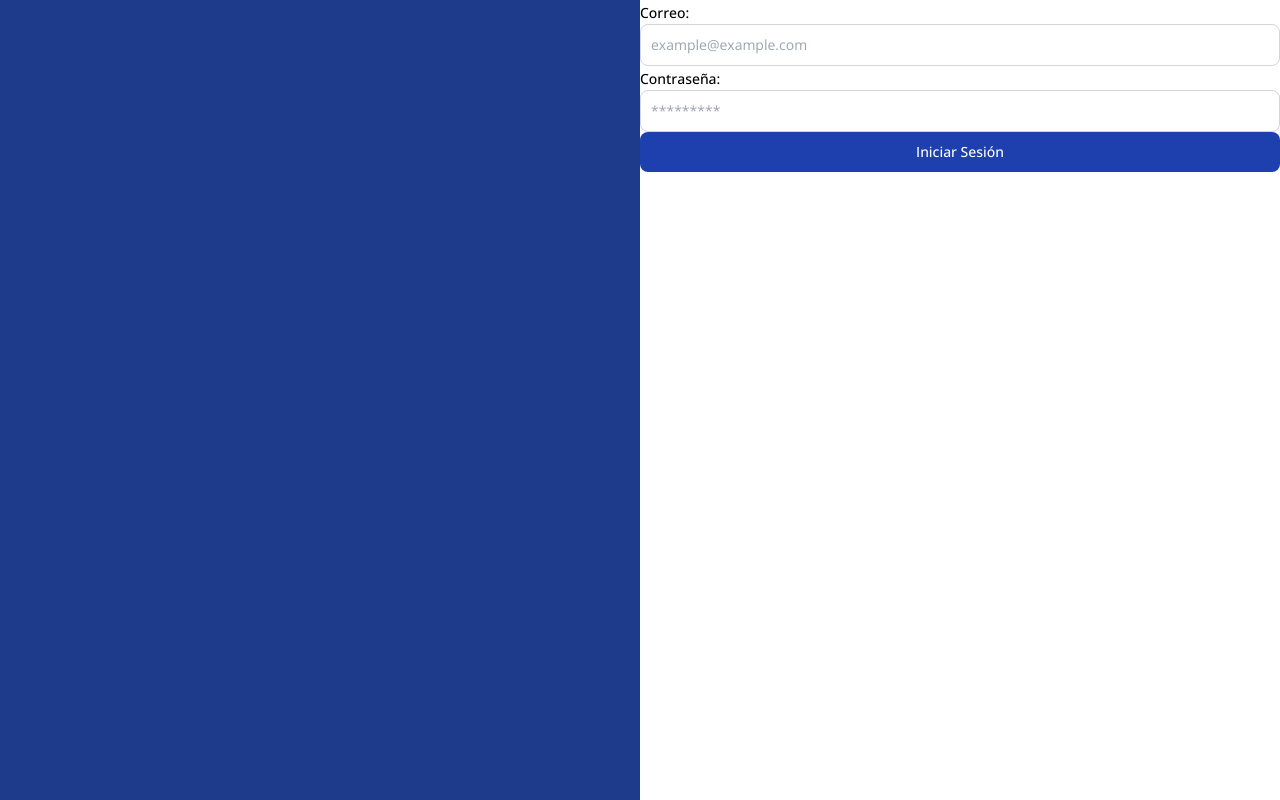
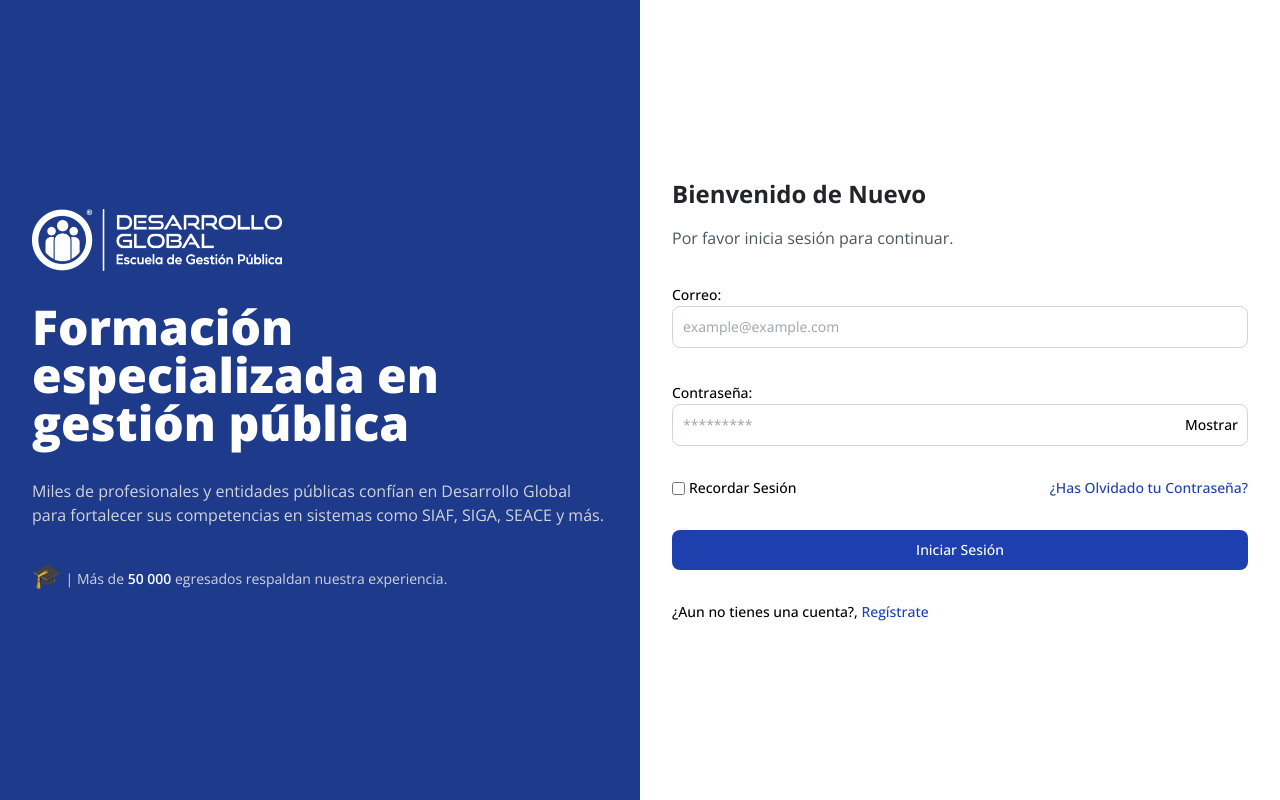
Before and after one commit to prgmddg/frontend, a Next.js app: page /iniciar-sesion in a window 1280 px wide. Built offline with nearby package versions, Linux system fonts and the light colour scheme.

Commit message:
add page login

```diff
--- a/src/app/(auth)/iniciar-sesion/page.tsx
+++ b/src/app/(auth)/iniciar-sesion/page.tsx
@@ -1,22 +1,170 @@
+'use client'
+
+import Icon from '@/components/Icon'
+import listErrors from '@/data/errors'
+import { useAuth } from '@/hooks/useAuth'
+import { useMutation } from '@tanstack/react-query'
+import Link from 'next/link'
+import { useRouter } from 'next/navigation'
+import { ChangeEvent, FormEvent, useEffect, useState } from 'react'
+import Swal from 'sweetalert2'
+
 export default function SignInPage () {
+  const route = useRouter()
+  const { setAuth } = useAuth()
+  const [mounted, setMounted] = useState(false)
+  const [data, setData] = useState<{ email: string, password: string, remember: boolean }>({ email: '', password: '', remember: false })
+  const [error, setError] = useState<{ email: string, password: string, general: string }>({ email: '', password: '', general: '' })
+  const [viewPassword, setViewPassword] = useState(false)
+
+  const mutation = useMutation({
+    onSettled: (data) => {
+      setAuth(data)
+
+      localStorage.setItem('DG-USER', JSON.stringify(data))
+      document.cookie = `token=${data.token};domain=.desarrolloglobal.pe`
+
+      route.push('/')
+    },
+    onError: (error) => {
+      setError({ email: '', password: '', general: error.message })
+      Swal.fire({
+        toast: true,
+        icon: 'error',
+        text: listErrors[error.message],
+        position: 'top-end',
+        showConfirmButton: false,
+        timer: 1200
+      })
+    },
+    mutationFn: async (data: { email: string, password: string, remember: boolean }) => {
+      const formData = new FormData()
+
+      formData.append('correo', data.email)
+      formData.append('clave', data.password)
+
+      const response = await fetch(`${process.env.NEXT_PUBLIC_API_URL}/sesiones/login`, {
+        method: 'POST',
+        body: formData
+      })
+
+      if (!response.ok) {
+        throw new Error('INTERNAL_SERVER_ERROR')
+      }
+
+      const result = await response.json()
+
+      if (result === false) {
+        throw new Error('INVALID_EMAIL_OR_PASSWORD')
+      }
+
+      return result
+    }
+  })
+
+  const handleData = (e: ChangeEvent<HTMLInputElement>) => {
+    const { name, value, type, checked } = e.target
+    setData((prev) => ({
+      ...prev,
+      [name]: type === 'checkbox' ? checked : value.trim()
+    }))
+  }
+
+  const handleViewPassword = () => setViewPassword(!viewPassword)
+
+  const handleSubmit = (e: FormEvent<HTMLFormElement>) => {
+    e.preventDefault()
+    const prevError = { email: '', password: '', general: '' }
+
+    setError(prevError)
+
+    if (/^[a-zA-Z0-9._%+-]+@[a-zA-Z0-9.-]+\.[a-zA-Z]{2,}$/.test(data.email) === false) {
+      prevError.email = 'INVALID_EMAIL'
+    }
+
+    if (data.password.length < 8) {
+      prevError.password = 'INVALID_PASSWORD'
+    }
+
+    if (prevError.email.length > 0 || prevError.password.length > 0) {
+      setError(prevError)
+      Swal.fire({
+        toast: true,
+        icon: 'error',
+        title: 'Correo y/o contraseña inválidos',
+        position: 'top-end',
+        showConfirmButton: false,
+        timer: 1200
+      })
+      return
+    }
+
+    mutation.mutate(data)
+  }
+
+  useEffect(() => {
+    const user = localStorage.getItem('DG-USER')
+    if (user) {
+      const { token } = JSON.parse(user)
+      document.cookie = `token=${token};domain=.desarrolloglobal.pe`
+      route.push('/')
+    } else {
+      setMounted(true)
+    }
+  }, [route])
+
+  if (!mounted) {
+    return (
+      <div className='flex items-center justify-center w-full font-semibold h-dvh'>
+        ...cargando
+      </div>
+    )
+  }
+
   return (
     <main className='grid w-full h-screen grid-cols-1 lg:grid-cols-2'>
-      <section className='relative bg-blue-900'>
-
+      <section className='relative flex items-center justify-center order-2 p-8 bg-blue-900 lg:order-1'>
+        <div className='max-w-[750px] w-full grid gap-8'>
+          <picture>
+            <img src='/img/logo-nav-bar.webp' alt='Logo Desarrollo Global' className='w-full max-w-[250px] aspect-auto' width={0} height={0} />
+          </picture>
+          <h2 className='text-3xl text-white lg:text-5xl text-balance'>Formación especializada en gestión pública</h2>
+          <p className='text-gray-300'>
+            Miles de profesionales y entidades públicas confían en Desarrollo Global para fortalecer sus competencias en sistemas como SIAF, SIGA, SEACE y más.
+          </p>
+          <p className='text-sm text-gray-300'><span className='text-2xl'>🎓</span> | Más de <span className='font-semibold text-white'>50 000</span> egresados respaldan nuestra experiencia.</p>
+        </div>
       </section>
-      <section>
-        <div>
-          <form>
+      <section className='flex items-center justify-center order-1 p-8 lg:order-2'>
+        <div className='grid gap-8 max-w-[800px] w-full'>
+          <header className='grid gap-4'>
+            <h1 className='text-2xl font-bold'>Bienvenido de Nuevo</h1>
+            <p className='text-gray-600'>Por favor inicia sesión para continuar.</p>
+          </header>
+          <form className='grid gap-8' onSubmit={handleSubmit}>
             <div>
-              <label className='text-sm font-medium'>Correo:</label>
-              <input type='email' id='email' className='border border-gray-300 focus:outline-blue-800 text-sm rounded-lg block w-full p-2.5' placeholder='example@example.com' />
+              <label className='text-sm font-medium' htmlFor='email'>Correo:</label>
+              <input required type='email' value={data.email} onChange={handleData} id='email' name='email' className={`border ${error.email.length > 0 || error.general.length > 0 ? 'border-red-500 focus:outline-red-500': 'focus:outline-blue-800 border-gray-300'} text-sm rounded-lg block w-full p-2.5`} placeholder='example@example.com' />
             </div>
             <div>
-              <label className='text-sm font-medium'>Contraseña:</label>
-              <input type='password' id='password' className='border border-gray-300 focus:outline-blue-800 text-sm rounded-lg block w-full p-2.5' placeholder='*********' />
+              <label className='text-sm font-medium' htmlFor='password'>Contraseña:</label>
+              <div className='relative'>
+                <input required type={viewPassword ? 'text' : 'password'} id='password' name='password' value={data.password} onChange={handleData} className={`border pe-20 text-sm rounded-lg block w-full p-2.5 ${ error.password.length > 0 || error.general.length > 0 ? 'border-red-500 focus:outline-red-500' : 'focus:outline-blue-800 border-gray-300' }`} placeholder='*********' />
+                <button className='absolute top-0 bottom-0 right-0 text-sm font-medium p-2.5' type='button' onClick={handleViewPassword}>{viewPassword ? 'Ocultar' : 'Mostrar'}</button>
+              </div>
             </div>
-            <button className='py-2.5 px-5 w-full font-medium text-sm rounded-lg bg-blue-800 hover:bg-blue-900 text-white transition-all'>Iniciar Sesión</button>
+            <div className='flex items-center justify-between'>
+              <div className='flex items-center gap-1'>
+                <input type='checkbox' id='remember' name='remember' checked={data.remember} onChange={handleData} />
+                <label htmlFor='remember' className='text-sm font-medium'>Recordar Sesión</label>
+              </div>
+              <Link href='/recuperar-cuenta' className='text-sm font-medium text-blue-800 transition-all hover:underline'>¿Has Olvidado tu Contraseña?</Link>
+            </div>
+            <button type='submit' className='py-2.5 px-5 w-full font-medium text-sm rounded-lg bg-blue-800 hover:bg-blue-900 text-white transition-all'>{
+              mutation.isPending ? <span className='flex items-center justify-center gap-2'><Icon name='loader-circle' className='w-4 h-4 text-white animate-spin' /> Cargando...</span> : 'Iniciar Sesión'
+            }</button>
           </form>
+          <span className='text-sm font-medium'>¿Aun no tienes una cuenta?, <Link href='/registro' className='text-sm font-medium text-blue-800 transition-all hover:underline'>Regístrate</Link></span>
         </div>
       </section>
     </main>
--- a/src/app/(web)/layout.tsx
+++ b/src/app/(web)/layout.tsx
@@ -29,9 +29,7 @@
       seminarios={errS ? [] : seminarios}
       diplomados={errDi ? [] : diplomados}
     >
-      <head>
-        <Script src='//code.jivosite.com/widget/5kqbbZ9lmq' async />
-      </head>
+      <Script src='//code.jivosite.com/widget/5kqbbZ9lmq' async />
       <ProviderMyProgram>
         <TheMsg />
         <header className='z-[9999] relative bg-white my-shadow'>
--- /dev/null
+++ b/src/data/errors.ts
@@ -0,0 +1,8 @@
+export const listErrors: { [key: string]: string } = {
+  INVALID_EMAIL: 'El correo electrónico no es válido',
+  INVALID_PASSWORD: 'La contraseña no es válida',
+  INVALID_EMAIL_OR_PASSWORD: 'Correo electrónico y/o contraseña inválidos',
+  INTERNAL_SERVER_ERROR: 'Error interno, por favor intenta más tarde',
+}
+
+export default listErrors
--- a/src/data/icons.ts
+++ b/src/data/icons.ts
@@ -81,6 +81,19 @@
         fill: 'currentColor'
       }
     ]
+  },
+  'loader-circle': {
+    viewBox: '0 0 24 24',
+    fill: 'none',
+    stroke: 'currentColor',
+    strokeWidth: '2',
+    strokeLinecap: 'round',
+    strokeLinejoin: 'round',
+    paths: [
+      {
+        d: 'M21 12a9 9 0 1 1-6.219-8.56'
+      }
+    ]
   }
 }
 
--- a/src/old-components/MyForm/MyForm.tsx
+++ b/src/old-components/MyForm/MyForm.tsx
@@ -58,7 +58,6 @@
               const { res } = await postRequest('login', form)
               storing(res)
               setAuth(res)
-              document.cookie = `token=${res.token};domain=.desarrolloglobal.pe`
               setIsOpen(false)
 
               return
```
